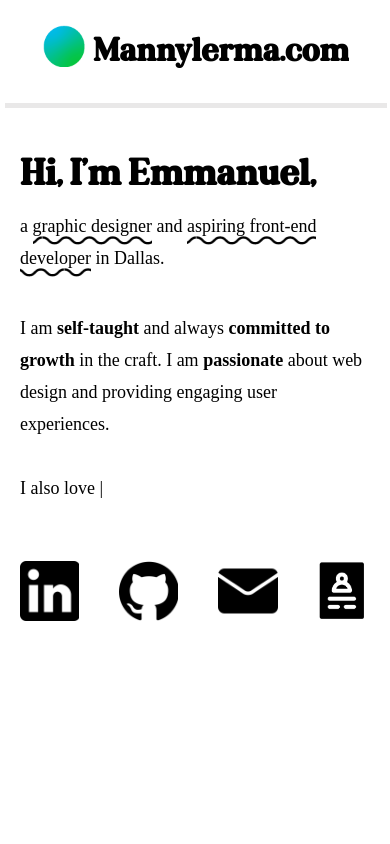
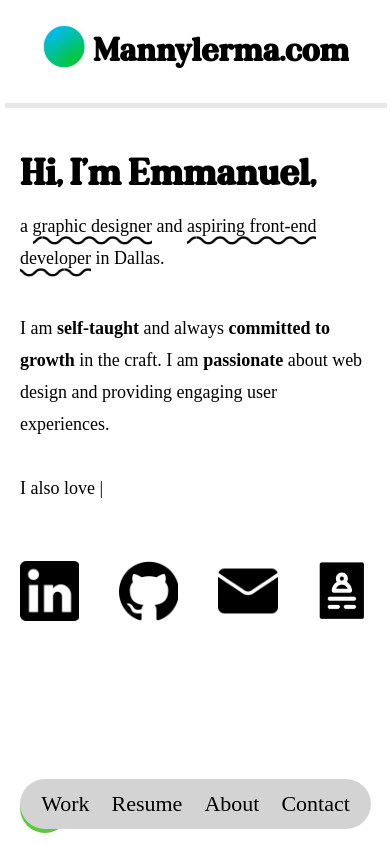
Before and after one commit to MannyLerma/main-portfolio, a React (Create React App) app: page / in a window 390 px wide. Shown: the top 844 px of the page. Built offline with nearby package versions, Linux system fonts and the light colour scheme.

Commit message:
Go over before publishing

```diff
--- a/public/index.html
+++ b/public/index.html
@@ -2,14 +2,14 @@
 <html lang="en">
   <head>
     <meta charset="utf-8" />
-    <link rel="icon" href="%PUBLIC_URL%/favicon.ico" />
+    <link rel="icon" href="logo.png" />
     <meta name="viewport" content="width=device-width, initial-scale=1" />
     <meta name="theme-color" content="#000000" />
     <meta
-      name="description"
-      content="Web site created using create-react-app"
+      name="Emmanuel Lerma - Jr Front Dev Portfolio"
+      content="Portfolio content for front end developmenr"
     />
-    <link rel="apple-touch-icon" href="%PUBLIC_URL%/logo192.png" />
+    <link rel="apple-touch-icon" href="%PUBLIC_URL%/logo.png" />
     <!--
       manifest.json provides metadata used when your web app is installed on a
       user's mobile device or desktop. See https://developers.google.com/web/fundamentals/web-app-manifest/
@@ -24,20 +24,11 @@
       work correctly both with client-side routing and a non-root public URL.
       Learn how to configure a non-root public URL by running `npm run build`.
     -->
-    <title>React App</title>
+    <title>Emmanuel Lerma - Jr Front Dev Portfolio</title>
   </head>
   <body>
     <noscript>You need to enable JavaScript to run this app.</noscript>
     <div id="root"></div>
-    <!--
-      This HTML file is a template.
-      If you open it directly in the browser, you will see an empty page.
 
-      You can add webfonts, meta tags, or analytics to this file.
-      The build step will place the bundled scripts into the <body> tag.
-
-      To begin the development, run `npm start` or `yarn start`.
-      To create a production bundle, use `npm run build` or `yarn build`.
-    -->
   </body>
 </html>
--- a/src/App.js
+++ b/src/App.js
@@ -5,6 +5,7 @@
 import Resume from './components/resume/resume'
 import AboutMe from './components/about-me/about'
 import Contact from './components/contact/contact';
+import MobileMenu from './components/mobile menu/mobile-menu';
 
 function App() {
   return (
@@ -15,6 +16,7 @@
         <Resume />
         <AboutMe />
         <Contact />
+        <MobileMenu />
     </div>
   );
 }
--- a/src/components/contact/contact.css
+++ b/src/components/contact/contact.css
@@ -115,10 +115,11 @@
     .link-row img {
         width: auto;
         height: 40px;
+        margin-right: 0px;
     }
 
     .link-row  h3 {
-        font-size: 18px;
+        font-size: 16px;
     }
 
     .contact-links-container {
--- /dev/null
+++ b/src/components/mobile menu/mobile-menu.css
@@ -0,0 +1,270 @@
+div.mobile-menu-container {
+    visibility: hidden;
+  }
+
+  div.mobile-links {
+    visibility: hidden;
+  }
+
+
+
+  /* Formally 1440px */
+@media  screen and (max-width: 90em) {
+
+    div.mobile-menu-container {
+        visibility: hidden;
+        display: flex;
+        background-color: gray;
+        justify-content: center;
+        border-radius: 28px;
+      }
+
+      div.mobile-links {
+        visibility: hidden;
+        display:flex;
+        flex-direction: row;
+        gap: 12px;
+      }
+  }
+
+
+
+
+  /* Formally 1279px */
+  @media  screen and (max-width: 79.9375em) {
+
+    div.mobile-menu-container {
+        visibility: hidden;
+        display: flex;
+        background-color: gray;
+        justify-content: center;
+        border-radius: 28px;
+      }
+
+      div.mobile-links {
+        visibility: hidden;
+        display:flex;
+        flex-direction: row;
+        gap: 12px;
+      }
+
+  }
+
+
+
+  /* Formally 1024px */
+  @media  screen and (max-width: 64em) {
+
+
+    div.mobile-menu-container {
+        visibility: hidden;
+        display: flex;
+        background-color: gray;
+        justify-content: center;
+        border-radius: 28px;
+      }
+
+      div.mobile-links {
+        visibility: hidden;
+        display:flex;
+        flex-direction: row;
+        gap: 12px;
+      }
+
+  }
+
+
+
+  /* Formally 768px */
+  @media  screen and (max-width: 48em) {
+
+
+    div.mobile-menu-container {
+        visibility: hidden;
+        display: flex;
+        background-color: gray;
+        justify-content: center;
+        border-radius: 28px;
+      }
+
+      div.mobile-links {
+        visibility: hidden;
+        display:flex;
+        flex-direction: row;
+        gap: 12px;
+      }
+  }
+
+
+
+  /* Formally 703px */
+  @media  screen and (max-width: 43.9375em) {
+
+    div.mobile-menu-container {
+        visibility: hidden;
+        display: flex;
+        background-color: gray;
+        justify-content: center;
+        border-radius: 28px;
+      }
+
+      div.mobile-links {
+        visibility: hidden;
+        display:flex;
+        flex-direction: row;
+        gap: 12px;
+      }
+  }
+
+
+  /* Formally 425px */
+  @media  screen and (max-width: 26.5625em) {
+
+    #works {
+        padding-top: 20px;
+      }
+
+    #resume {
+        padding-top: 20px;
+      }
+
+    #about {
+        padding-top: 20px;
+      }
+
+    #contact {
+        padding-top: 20px;
+      }
+
+    div.mobile-menu-container {
+        visibility: visible;
+        display: flex;
+        background-color: lightgray;
+        width: 90%;
+        height: 50px;
+        justify-content: center;
+        align-items: center;
+        border-radius: 28px;
+        margin: 0;
+        z-index: 1;
+
+      }
+
+      .sticky {
+        position: fixed;
+        bottom: 15px;
+      }
+
+      footer.mobile-links {
+        visibility: visible;
+        display:flex;
+        flex-direction: row;
+        gap: 22px;
+      }
+
+      footer.mobile-links p {
+        font-size: 22px;
+      }
+  }
+
+
+  /* Formally 375px */
+  @media  screen and (max-width: 23.4375em) {
+
+    #works {
+        padding-top: 20px;
+      }
+
+    #resume {
+        padding-top: 20px;
+      }
+
+    #about {
+        padding-top: 20px;
+      }
+
+    #contact {
+        padding-top: 20px;
+      }
+
+    div.mobile-menu-container {
+        visibility: visible;
+        display: flex;
+        background-color: lightgray;
+        width: 90%;
+        height: 50px;
+        justify-content: center;
+        align-items: center;
+        border-radius: 28px;
+        margin: 0;
+        z-index: 1;
+      }
+
+      .sticky {
+        position: fixed;
+        bottom: 15px;
+      }
+
+      footer.mobile-links {
+        visibility: visible;
+        display:flex;
+        flex-direction: row;
+        gap: 18px;
+      }
+
+      footer.mobile-links p {
+        font-size: 19px;
+      }
+  }
+
+
+
+
+  /* Formally 320px */
+  @media  screen and (max-width: 20em) {
+
+    #works {
+        padding-top: 20px;
+      }
+
+    #resume {
+        padding-top: 20px;
+      }
+
+    #about {
+        padding-top: 20px;
+      }
+
+    #contact {
+        padding-top: 20px;
+      }
+
+    div.mobile-menu-container {
+        visibility: visible;
+        display: flex;
+        background-color: lightgray;
+        width: 90%;
+        height: 50px;
+        justify-content: center;
+        align-items: center;
+        border-radius: 28px;
+        margin: 0;
+        z-index: 1;
+      }
+
+      .sticky {
+        position: fixed;
+        bottom: 15px;
+      }
+
+      footer.mobile-links {
+        visibility: visible;
+        display:flex;
+        flex-direction: row;
+        gap: 16px;
+      }
+
+      footer.mobile-links p {
+        font-size: 16px;
+      }
+  }
--- /dev/null
+++ b/src/components/mobile menu/mobile-menu.js
@@ -0,0 +1,19 @@
+import "./mobile-menu.css";
+
+export const MobileMenu = () => {
+
+return (
+    <div class="mobile-menu-container sticky">
+        <footer class="mobile-links">
+            <p><a href="#works">Work</a></p>
+            <p><a href="#resume">Resume</a></p>
+            <p><a href="#about">About</a></p>
+            <p><a href="#contact">Contact</a></p>
+        </footer>
+    </div>
+
+    )
+}
+
+
+export default MobileMenu;
--- a/src/components/resume/resume.css
+++ b/src/components/resume/resume.css
@@ -396,7 +396,7 @@
     }
 
     .resume-left-side {
-        width: 90%;
+        width: 95%;
         margin-left: 10px;
     }
 
@@ -451,7 +451,7 @@
 
     .resume-info-container {
         gap: 120px;
-        margin-left: 5px;
+        margin-left: 0px;
     }
 
     .resume-right-side {
@@ -487,5 +487,6 @@
 
     .resume-info-container {
         gap: 120px;
+        margin-left: 0px;
     }
   }
--- a/src/components/selected-works/projects.css
+++ b/src/components/selected-works/projects.css
@@ -53,11 +53,11 @@
 }
 
 .left-container.shift-up {
-    margin-top: -75px;
+    margin-top: -65px;
 }
 
 .left-container.shift-up2 {
-    margin-top: -215px;
+    margin-top: -65px;
 }
 
 .right-container {
@@ -161,6 +161,14 @@
         margin: 42px 0;
         width: auto;
         height: auto;
+    }
+
+    .left-container.left-container.shift-up {
+        margin-top: -30px;
+    }
+
+    .left-container.left-container.shift-up2 {
+        margin-top: -20px;
     }
   }
 
@@ -467,6 +475,10 @@
 /* Formally 320px */
 @media  screen and (max-width: 20em) {
 
+    .title h2 {
+        font-size: 35px;
+    }
+
     .left-container {
         width: 64vw;
     }
--- a/src/components/selected-works/projects.js
+++ b/src/components/selected-works/projects.js
@@ -5,6 +5,7 @@
 import Weather from './Weather-Mockup.png';
 import CSS from './CSS-Mockup.png';
 import GFX from './Design-Mockup.png';
+import Portfolio from './portfolio-mockup.png';
 
 export const Projects = () => {
 
@@ -56,7 +57,7 @@
                 <div className='card'>
                 <h3>This Portfolio</h3>
                 <p>Design, HTML, CSS, React Development</p>
-                <img src={Laptop} />
+                <img src={Portfolio} />
                 <div className='project-buttons'>
                         {/* <a><button>Live</button></a> */}
                         <a href='https://github.com/MannyLerma/main-portfolio' target="_blank"><button className='single-btn'>Github</button></a>
```
Also changed, not shown: public/logo.png (added), public/manifest.json, src/components/selected-works/portfolio-mockup.png (added).
